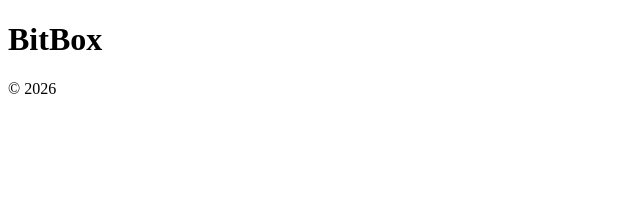
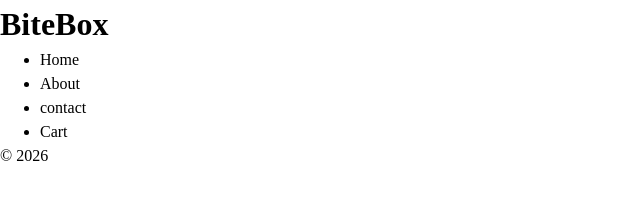
Before and after one commit to bhaskargs0798-svg/BiteBox, a plain HTML site: page index.html in a window 1280 px wide. Shown: the whole page, without its empty margins (0-640 px from the left). Drawn offline with Linux system fonts and the light colour scheme.

Commit message:
added to the css

```diff
--- /dev/null
+++ b/assets/css/Style.css
@@ -0,0 +1,43 @@
+/* CSS Reset */
+/* Box sizing  */
+*,
+*::before
+*::after{
+    box-sizing: border-box;
+}
+
+/* Remove default margins */
+*{
+    margin: 0;
+}
+/* improves text rendering */
+html{
+    scroll-behavior: smooth;
+    -webkit-text-size-adjust: 100%;
+}
+
+body{
+    min-height: 100vh;
+    line-height: 1.5;
+    text-rendering: optimizeLegibility;
+}
+
+/* Better media defauts */
+
+
+img, picture, video, canvas, svg {
+    display: block;
+    max-width: 100%;
+
+}
+
+/* Links */
+a{
+    color: inherit;
+    text-decoration: none;
+}
+
+/* Button */
+button{
+    cursor: pointer;
+}
--- a/index.html
+++ b/index.html
@@ -4,15 +4,24 @@
     <meta charset="UTF-8">
     <meta name="viewport" content="width=device-width, initial-scale=1.0">
     <title>Bite box</title>
-</head>
+    <link rel="stylesheet" href="assets/css/Style.css">
+    </head>
 <body>
     <header>
 
         <h1>
-           BitBox
+           BiteBox
+
         </h1>
         <nav>
-
+           <ul>
+            <li>
+                Home
+            </li>
+            <li>About</li>
+            <li>contact</li>
+            <li>Cart</li>
+           </ul>
         </nav>
     </header>
 
```
